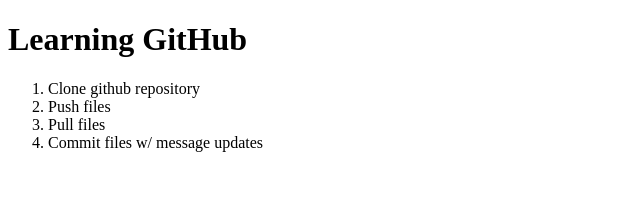
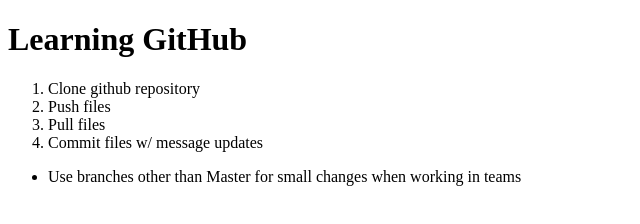
Before and after one commit to evanoff89/learning_github, a plain HTML site: page index.html in a window 1280 px wide. Shown: the whole page, without its empty margins (0-640 px from the left). Drawn offline with Linux system fonts and the light colour scheme.

Commit message:
added ul for branches

```diff
--- a/index.html
+++ b/index.html
@@ -14,5 +14,8 @@
     <li>Pull files</li>
     <li>Commit files w/ message updates</li>
   </ol>
+  <ul>
+    <li>Use branches other than Master for small changes when working in teams</li>
+  </ul>
 </body>
 </html>
```
